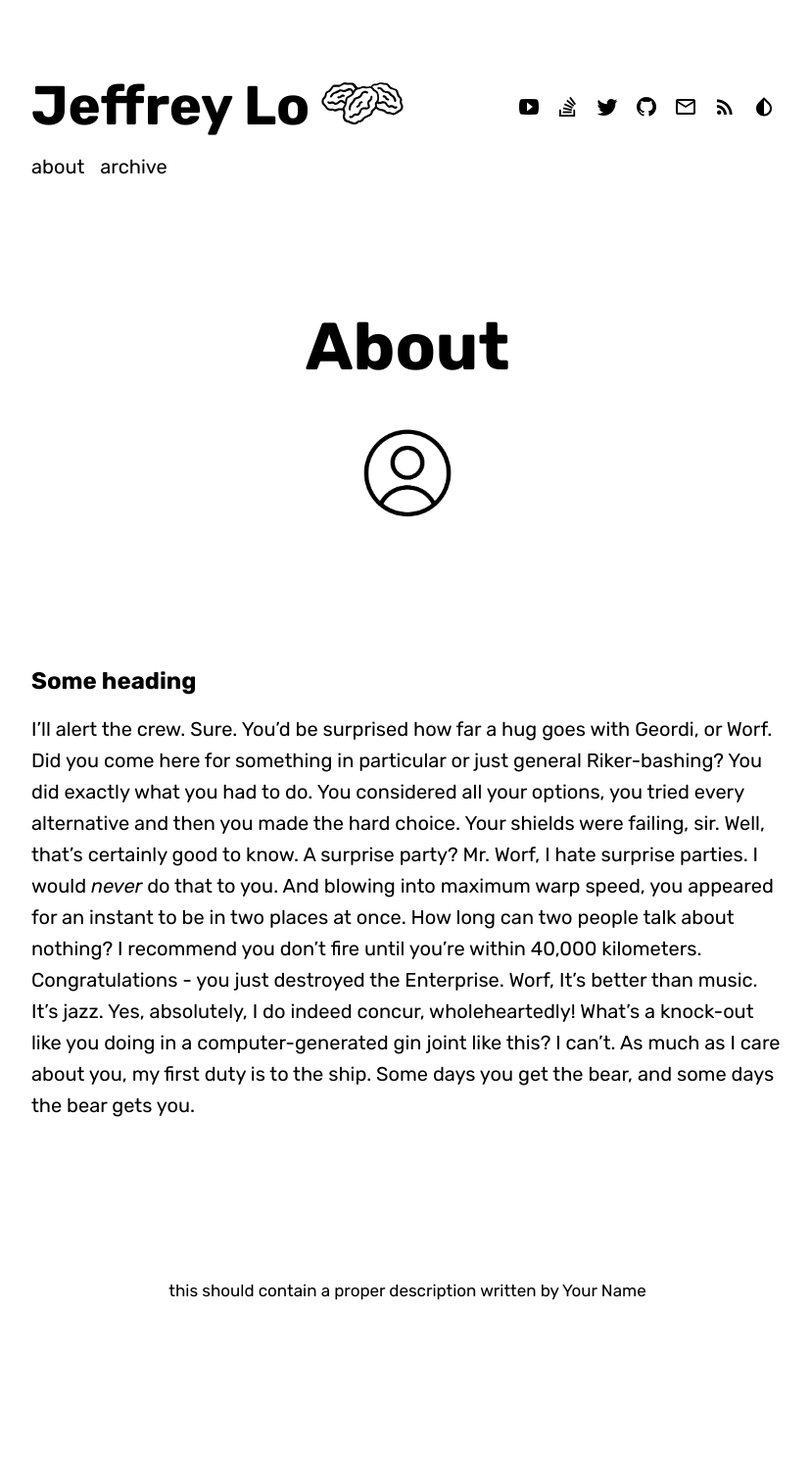
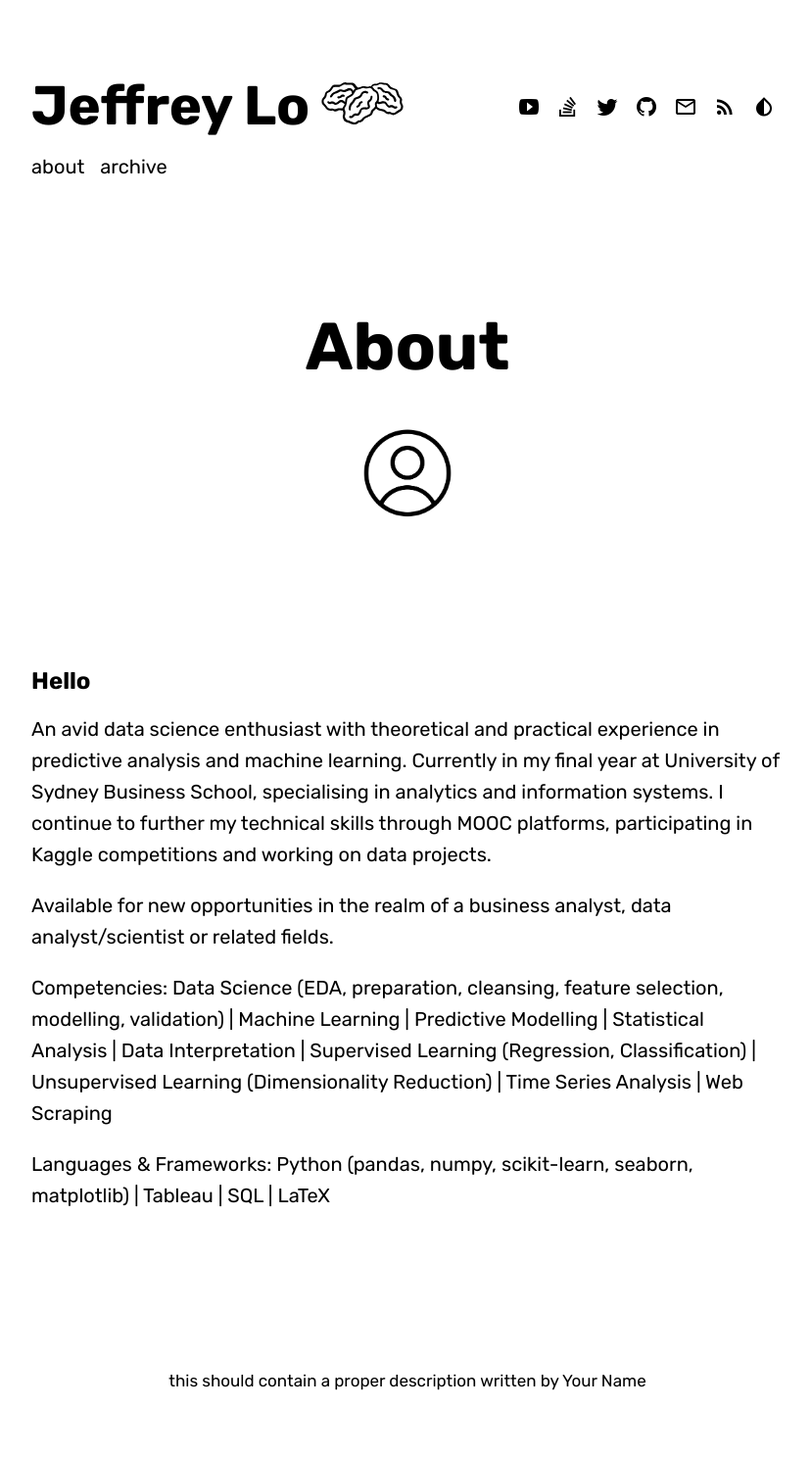
Before and after one commit to jeffreycklo/jeffreycklo.github.io, a Jekyll site: the page built from about.md, in a window 1280 px wide. Shown: the whole page at 98% size, without its empty margins (224-1052 px from the left). Built offline with Jekyll 4.4.1, drawn with Linux system fonts in a browser that asks for light colours; some web fonts are replaced; before the commit the page ends 1395 px from its top, so only the background shows below that.

Commit message:
Update about.md

```diff
--- a/about.md
+++ b/about.md
@@ -18,8 +18,16 @@ published: true
 
 {% include page/title.html title=page.title subtitle=page_subtitle %}
 
-## Some heading
+## Hello
 
-I'll alert the crew. Sure. You'd be surprised how far a hug goes with Geordi, or Worf. Did you come here for something in particular or just general Riker-bashing? You did exactly what you had to do. You considered all your options, you tried every alternative and then you made the hard choice. Your shields were failing, sir. Well, that's certainly good to know. A surprise party? Mr. Worf, I hate surprise parties. I would *never* do that to you. And blowing into maximum warp speed, you appeared for an instant to be in two places at once. How long can two people talk about nothing? I recommend you don't fire until you're within 40,000 kilometers. Congratulations - you just destroyed the Enterprise. Worf, It's better than music. It's jazz. Yes, absolutely, I do indeed concur, wholeheartedly! What's a knock-out like you doing in a computer-generated gin joint like this? I can't. As much as I care about you, my first duty is to the ship. Some days you get the bear, and some days the bear gets you.
+An avid data science enthusiast with theoretical and practical experience in predictive analysis and machine learning. Currently in my final year at University of Sydney Business School, specialising in analytics and information systems. I continue to further my technical skills through MOOC platforms, participating in Kaggle competitions and working on data projects.
+
+Available for new opportunities in the realm of a business analyst, data analyst/scientist or related fields.
+
+Competencies:
+Data Science (EDA, preparation, cleansing, feature selection, modelling, validation) | Machine Learning | Predictive Modelling | Statistical Analysis | Data Interpretation | Supervised Learning (Regression, Classification) | Unsupervised Learning (Dimensionality Reduction) | Time Series Analysis | Web Scraping
+
+Languages & Frameworks:
+Python (pandas, numpy, scikit-learn, seaborn, matplotlib) | Tableau | SQL | LaTeX
 
 </div>
```
